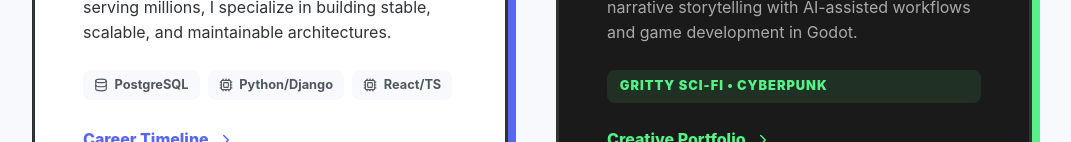
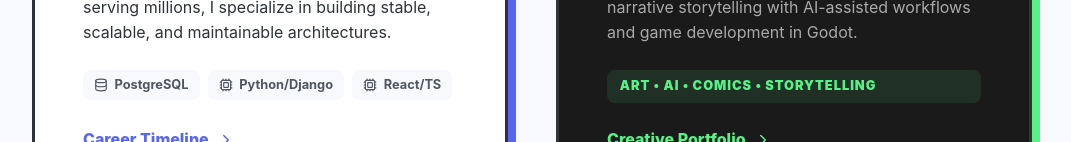
Before and after one commit to tB0nE/personal-portfolio, a React (Vite) app: page / in a window 1280 px wide. Shown: the part 810-952 px from the top of the page, without its empty margins (108-1179 px from the left). Built offline with nearby package versions, Linux system fonts and the light colour scheme; what @react-pdf/renderer would draw is missing.

Commit message:
style: update creator tags on landing page

```diff
--- a/src/pages/Landing/LandingPage.tsx
+++ b/src/pages/Landing/LandingPage.tsx
@@ -72,7 +72,7 @@ const LandingPage: React.FC = () => {
             Blending narrative storytelling with AI-assisted
             workflows and game development in Godot.
           </p>
-          <div className={styles.genreBadge}>Gritty Sci-Fi • Cyberpunk</div>
+          <div className={styles.genreBadge}>Art • AI • Comics • Storytelling</div>
           <Link to="/creative" className={styles.cardLink}>
             Creative Portfolio <ChevronRight size={18} />
           </Link>
```
